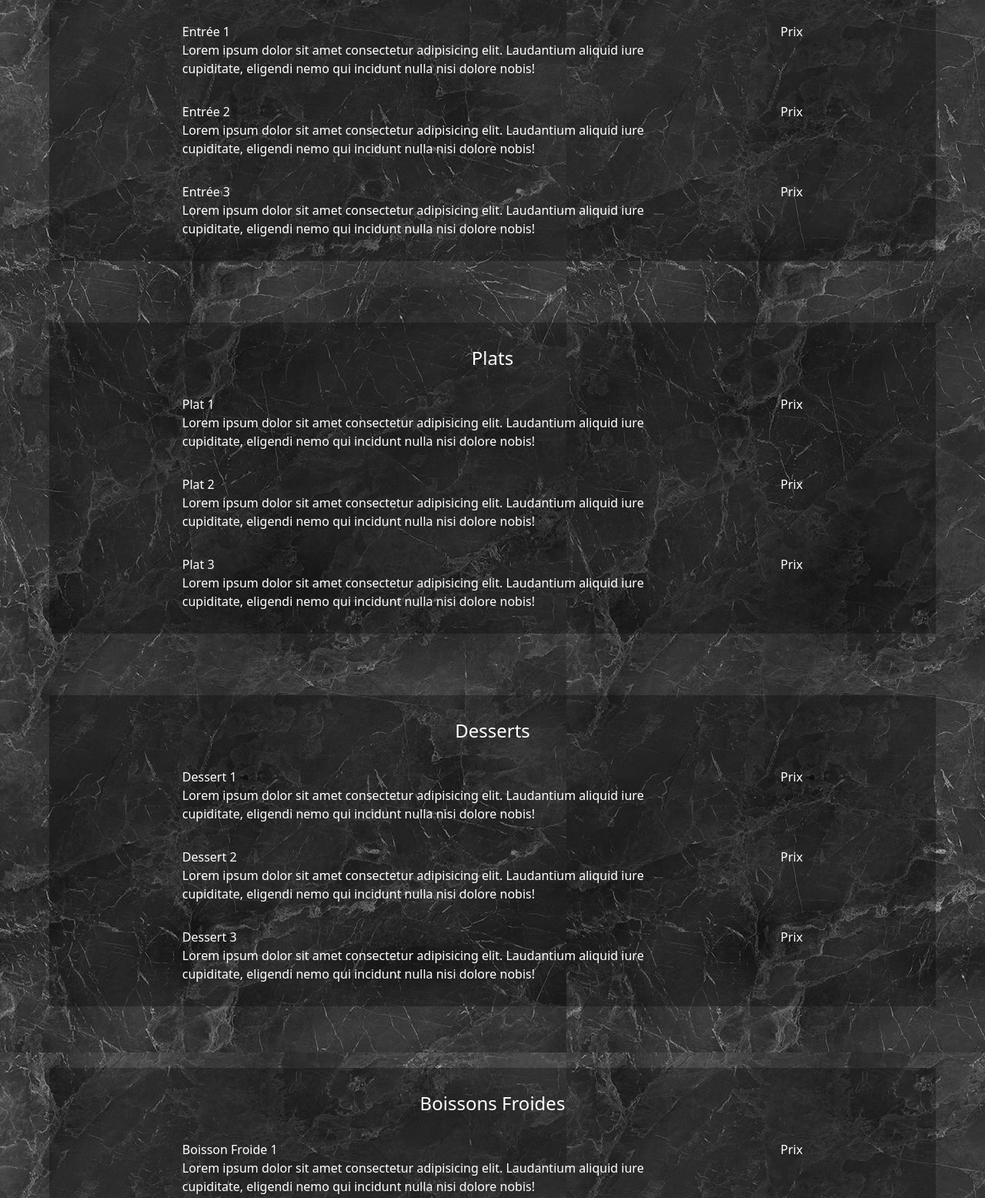
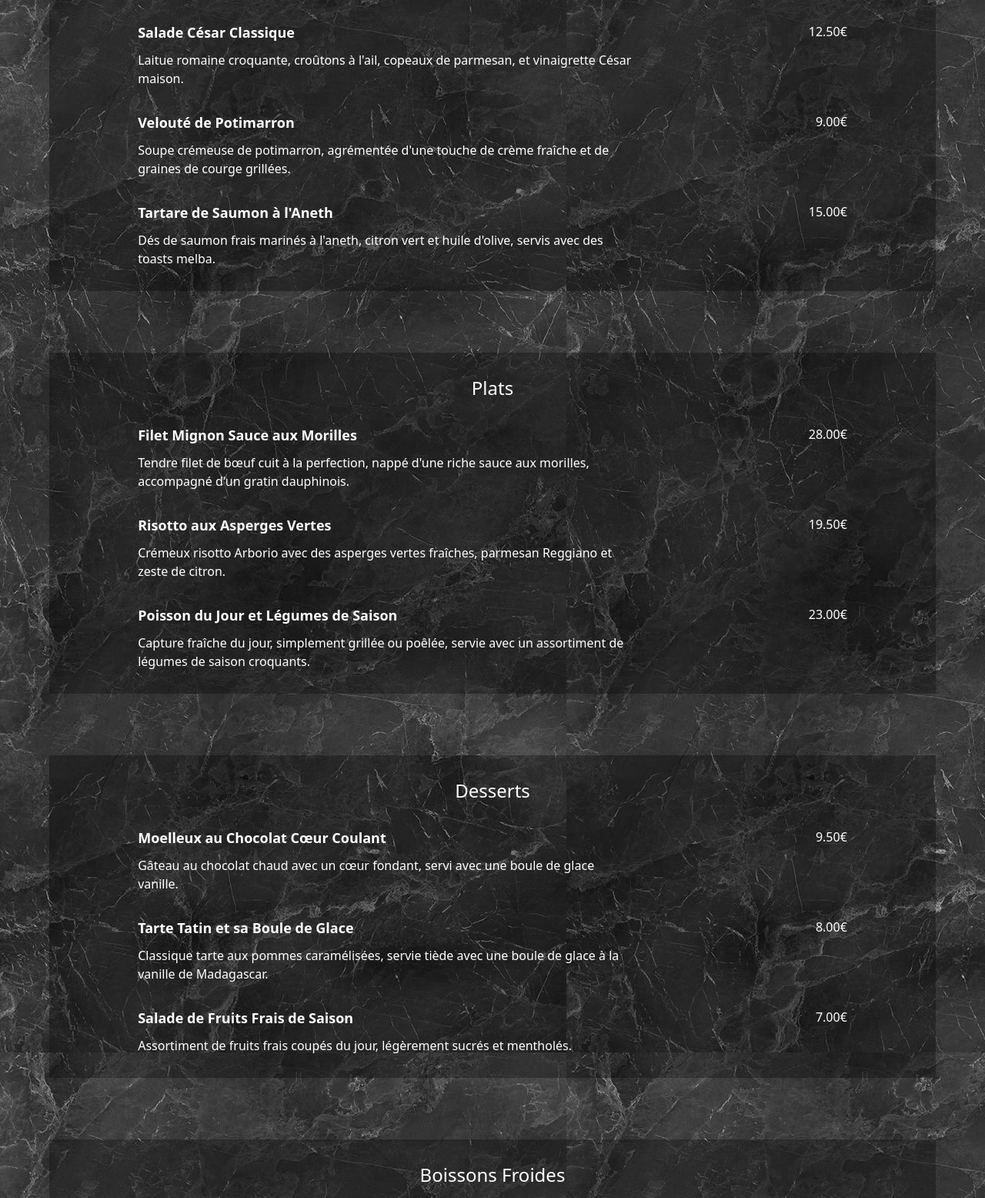
Before and after one commit to Heyyy013/MenuDemo, a plain HTML site: page index.html in a window 1280 px wide. Shown: the part 905-2461 px from the top of the page at 77% size. Drawn offline with nearby package versions, Linux system fonts and the light colour scheme.

Commit message:
remplacement des lorem

```diff
--- a/index.html
+++ b/index.html
@@ -45,139 +45,129 @@
     </header>
 
     <main class="text-white pt-10 bg-[url('images/bg-main.jpg')] bg-fixed flex flex-col gap-20">
+
     <div class="flex flex-col items-center justify-center gap-8 liste">
         <h1 class="text-2xl" id="entrees">Entrées</h1>
         <div>
             <div>
-                    <h1>Entrée 1</h1>
-                    <h1>Prix</h1>
+                <h1>Salade César Classique</h1>
+                <h1>12.50€</h1>
             </div>
-                <p>Lorem ipsum dolor sit amet consectetur adipisicing elit. Laudantium aliquid iure cupiditate, eligendi
-                    nemo qui incidunt nulla nisi dolore nobis!</p>
+            <p>Laitue romaine croquante, croûtons à l'ail, copeaux de parmesan, et vinaigrette César maison.</p>
         </div>
         <div>
             <div>
-                    <h1>Entrée 2</h1>
-                    <h1>Prix</h1>
+                <h1>Velouté de Potimarron</h1>
+                <h1>9.00€</h1>
             </div>
-                <p>Lorem ipsum dolor sit amet consectetur adipisicing elit. Laudantium aliquid iure cupiditate, eligendi
-                nemo qui incidunt nulla nisi dolore nobis!</p>
+            <p>Soupe crémeuse de potimarron, agrémentée d'une touche de crème fraîche et de graines de courge grillées.</p>
         </div>
         <div>
             <div>
-                    <h1>Entrée 3</h1>
-                    <h1>Prix</h1>
+                <h1>Tartare de Saumon à l'Aneth</h1>
+                <h1>15.00€</h1>
             </div>
-                <p>Lorem ipsum dolor sit amet consectetur adipisicing elit. Laudantium aliquid iure cupiditate, eligendi
-                nemo qui incidunt nulla nisi dolore nobis!</p>
+            <p>Dés de saumon frais marinés à l'aneth, citron vert et huile d'olive, servis avec des toasts melba.</p>
         </div>
     </div>
+
     <div class="flex flex-col items-center justify-center gap-8 liste">
         <h1 class="text-2xl" id="plats">Plats</h1>
         <div>
             <div>
-                    <h1>Plat 1</h1>
-                    <h1>Prix</h1>
+                <h1>Filet Mignon Sauce aux Morilles</h1>
+                <h1>28.00€</h1>
             </div>
-                <p>Lorem ipsum dolor sit amet consectetur adipisicing elit. Laudantium aliquid iure cupiditate, eligendi
-                    nemo qui incidunt nulla nisi dolore nobis!</p>
+            <p>Tendre filet de bœuf cuit à la perfection, nappé d'une riche sauce aux morilles, accompagné d'un gratin dauphinois.</p>
         </div>
         <div>
             <div>
-                    <h1>Plat 2</h1>
-                    <h1>Prix</h1>
+                <h1>Risotto aux Asperges Vertes</h1>
+                <h1>19.50€</h1>
             </div>
-                <p>Lorem ipsum dolor sit amet consectetur adipisicing elit. Laudantium aliquid iure cupiditate, eligendi
-                nemo qui incidunt nulla nisi dolore nobis!</p>
+            <p>Crémeux risotto Arborio avec des asperges vertes fraîches, parmesan Reggiano et zeste de citron.</p>
         </div>
         <div>
             <div>
-                    <h1>Plat 3</h1>
-                    <h1>Prix</h1>
+                <h1>Poisson du Jour et Légumes de Saison</h1>
+                <h1>23.00€</h1>
             </div>
-                <p>Lorem ipsum dolor sit amet consectetur adipisicing elit. Laudantium aliquid iure cupiditate, eligendi
-                nemo qui incidunt nulla nisi dolore nobis!</p>
+            <p>Capture fraîche du jour, simplement grillée ou poêlée, servie avec un assortiment de légumes de saison croquants.</p>
         </div>
     </div>
+
     <div class="flex flex-col items-center justify-center gap-8 liste">
         <h1 class="text-2xl" id="desserts">Desserts</h1>
         <div>
             <div>
-                    <h1>Dessert 1</h1>
-                    <h1>Prix</h1>
+                <h1>Moelleux au Chocolat Cœur Coulant</h1>
+                <h1>9.50€</h1>
             </div>
-                <p>Lorem ipsum dolor sit amet consectetur adipisicing elit. Laudantium aliquid iure cupiditate, eligendi
-                    nemo qui incidunt nulla nisi dolore nobis!</p>
+            <p>Gâteau au chocolat chaud avec un cœur fondant, servi avec une boule de glace vanille.</p>
         </div>
         <div>
             <div>
-                    <h1>Dessert 2</h1>
-                    <h1>Prix</h1>
+                <h1>Tarte Tatin et sa Boule de Glace</h1>
+                <h1>8.00€</h1>
             </div>
-                <p>Lorem ipsum dolor sit amet consectetur adipisicing elit. Laudantium aliquid iure cupiditate, eligendi
-                nemo qui incidunt nulla nisi dolore nobis!</p>
+            <p>Classique tarte aux pommes caramélisées, servie tiède avec une boule de glace à la vanille de Madagascar.</p>
         </div>
         <div>
             <div>
-                    <h1>Dessert 3</h1>
-                    <h1>Prix</h1>
+                <h1>Salade de Fruits Frais de Saison</h1>
+                <h1>7.00€</h1>
             </div>
-                <p>Lorem ipsum dolor sit amet consectetur adipisicing elit. Laudantium aliquid iure cupiditate, eligendi
-                nemo qui incidunt nulla nisi dolore nobis!</p>
+            <p>Assortiment de fruits frais coupés du jour, légèrement sucrés et mentholés.</p>
         </div>
     </div>
+
     <div class="flex flex-col items-center justify-center gap-8 liste">
         <h1 class="text-2xl" id="froides">Boissons Froides</h1>
         <div>
             <div>
-                    <h1>Boisson Froide 1</h1>
-                    <h1>Prix</h1>
+                <h1>Jus d'Orange Pressé</h1>
+                <h1>4.50€</h1>
             </div>
-                <p>Lorem ipsum dolor sit amet consectetur adipisicing elit. Laudantium aliquid iure cupiditate, eligendi
-                    nemo qui incidunt nulla nisi dolore nobis!</p>
+            <p>Jus d'oranges fraîches pressées à la minute, plein de vitamines.</p>
         </div>
         <div>
             <div>
-                    <h1>Boisson Froide 2</h1>
-                    <h1>Prix</h1>
+                <h1>Coca-Cola / Zéro</h1>
+                <h1>3.50€</h1>
             </div>
-                <p>Lorem ipsum dolor sit amet consectetur adipisicing elit. Laudantium aliquid iure cupiditate, eligendi
-                nemo qui incidunt nulla nisi dolore nobis!</p>
+            <p>Boisson gazeuse rafraîchissante.</p>
         </div>
         <div>
             <div>
-                    <h1>Boisson Froide 3</h1>
-                    <h1>Prix</h1>
+                <h1>Eau Minérale (50cl)</h1>
+                <h1>3.00€</h1>
             </div>
-                <p>Lorem ipsum dolor sit amet consectetur adipisicing elit. Laudantium aliquid iure cupiditate, eligendi
-                nemo qui incidunt nulla nisi dolore nobis!</p>
+            <p>Eau de source naturelle, plate ou pétillante.</p>
         </div>
     </div>
+
     <div class="flex flex-col items-center justify-center gap-8 liste">
         <h1 class="text-2xl" id="chaudes">Boissons Chaudes</h1>
         <div>
             <div>
-                    <h1>Boisson Chaude 1</h1>
-                    <h1>Prix</h1>
+                <h1>Expresso</h1>
+                <h1>2.80€</h1>
             </div>
-                <p>Lorem ipsum dolor sit amet consectetur adipisicing elit. Laudantium aliquid iure cupiditate, eligendi
-                    nemo qui incidunt nulla nisi dolore nobis!</p>
+            <p>Un café court et intense, fraîchement moulu.</p>
         </div>
         <div>
             <div>
-                    <h1>Boisson Chaude 2</h1>
-                    <h1>Prix</h1>
+                <h1>Thé Vert "Menthe Nanah"</h1>
+                <h1>3.50€</h1>
             </div>
-                <p>Lorem ipsum dolor sit amet consectetur adipisicing elit. Laudantium aliquid iure cupiditate, eligendi
-                nemo qui incidunt nulla nisi dolore nobis!</p>
+            <p>Thé vert à la menthe fraîche, parfumé et désaltérant.</p>
         </div>
         <div>
             <div>
-                    <h1>Boisson Chaude 3</h1>
-                    <h1>Prix</h1>
+                <h1>Chocolat Chaud Maison</h1>
+                <h1>4.50€</h1>
             </div>
-                <p>Lorem ipsum dolor sit amet consectetur adipisicing elit. Laudantium aliquid iure cupiditate, eligendi
-                nemo qui incidunt nulla nisi dolore nobis!</p>
+            <p>Boisson chaude préparée avec du vrai chocolat fondu, onctueux et gourmand.</p>
         </div>
     </div>
 </main>
--- a/styles/style.css
+++ b/styles/style.css
@@ -84,9 +84,14 @@ header {
     padding-bottom: 30px;
 
     >div {
-        width: 70%;
-        p{
-            width: 80%;
+        width: 80%;
+        p, h1:nth-child(1){
+            width: 70%;
+        }
+        h1:nth-child(1){
+            font-size: large;
+            font-weight: bold;
+            padding-bottom: 10px;
         }
         >div {
             display: flex;
```
Lines whose indentation alone changed are shown as unchanged.
